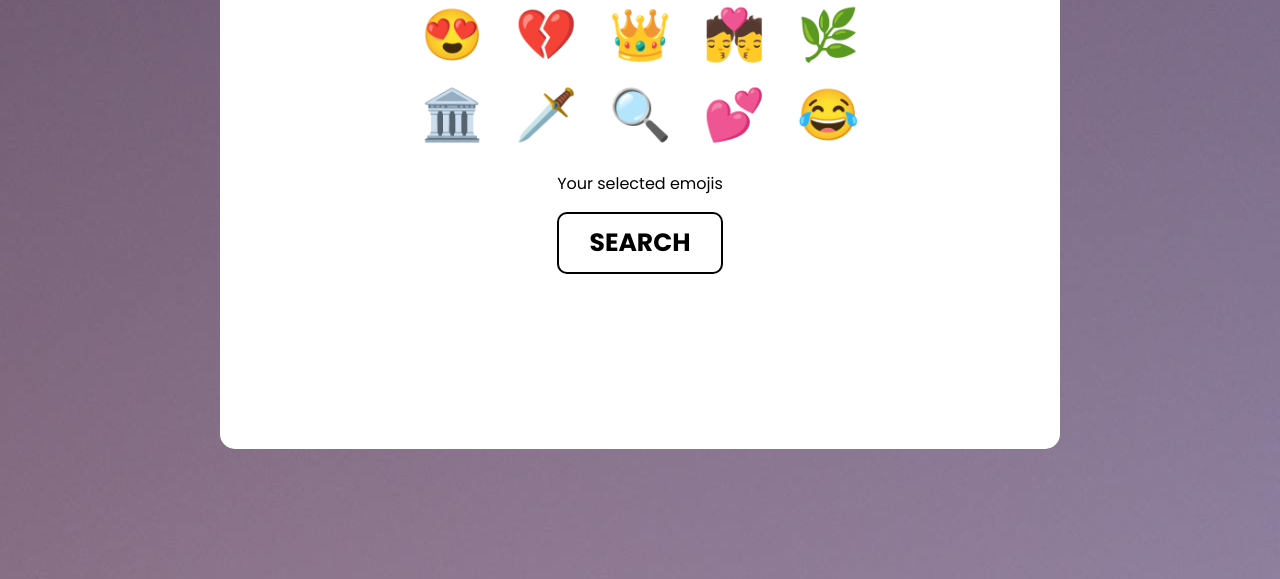
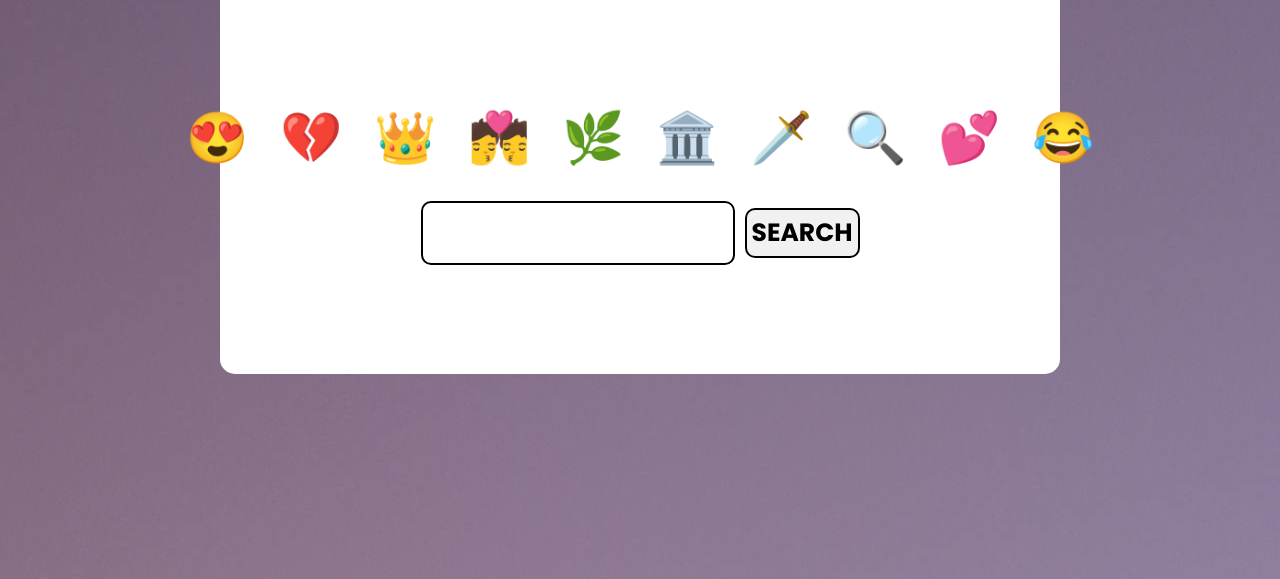
Before and after one commit to anacristinarodriguez/Emoji_Movies, a plain HTML site: page index.html in a window 1280 px wide. Shown: the part 221-800 px from the top of the page. Drawn offline with Linux system fonts and the light colour scheme.

Commit message:
add emojis to search bar

```diff
--- a/index.html
+++ b/index.html
@@ -12,7 +12,7 @@
     </head>
     <body background="src/pexels-alscre-2847648.jpg">
 
-        <h1>What do you want to watch?</h1>
+        <h1 class="title">What do you want to watch?</h1>
         <div class="box">
 
             <div class="emojis">
@@ -29,19 +29,47 @@
             </div>
 
             <div class="selected-emojis">
-                <p>Your selected emojis</p>
+                <div id="emoji-box" class="emoji-box"></div> <!-- Selected emojis will show here -->
                 <button id="search-btn" class="search-btn">SEARCH</button>
             </div>
 
+            <p id="limit-msg" class="limit-msg"></p>
 
 
         </div>
 
 
         <script>
-            document.getElementById('search-btn').addEventListener('click', function() {
-                window.location.href = "find.html";  // Redirect to find.html when clicked
+            //document.getElementById('search-btn').addEventListener('click', function() {
+            //    window.location.href = "find.html";  // Redirect to find.html when clicked
+            //});
+
+            const emojiBox = document.getElementById('emoji-box');
+            const limitMsg = document.getElementById('limit-msg');
+            const selectedEmojis=[];
+
+            document.querySelectorAll('.btn-emoji').forEach(emoji => {
+                emoji.addEventListener('click', function() {
+
+                    const emojiChar = this.innerHTML;
+
+                    if (selectedEmojis.includes(emojiChar)) {
+                        limitMsg.textContent = "You have already selected this emoji.";
+                        return;
+                    }
+
+                    if (selectedEmojis.length < 3) {
+                        selectedEmojis.push(this.innerHTML);
+                        const selectedEmoji = document.createElement('span');
+                        selectedEmoji.classList.add('selected-emoji');
+                        selectedEmoji.innerHTML = this.innerHTML;
+                        emojiBox.appendChild(selectedEmoji);
+                    } else {
+                        limitMsg.textContent = "You can only select up to 3 emojis.";
+                    }
+                });
             });
+
         </script>
         <script src="script.js"></script>
     </body>
--- a/src/styles.css
+++ b/src/styles.css
@@ -32,7 +32,7 @@ h1{
 
 .box {
   width: 800px;
-    height: 500px;
+  height: 350px;
   background-color: white;
   display: flex;
   justify-content: center;
@@ -46,36 +46,38 @@ h1{
   flex-direction: column;
 }
 
+.title{
+  display: inline-block;
+  margin-top:50px;
+}
 
-.search-btn{
+.search-btn {
+  height: 50px;
+  width: 115px;
+  font-size: 25px;
+  font-weight: bold;
   font-family: 'Poppins', sans-serif;
-    font-weight: bold;
-    margin-top: auto;
-    padding: 10px 20px;
-    margin-bottom: 50px;
-    font-size: 25px;
-    color: black;
-    background-color: white;
   border: 2px solid black;
   border-radius: 10px;
+  background-color: #f1f1f1;
   cursor: pointer;
-    transition: background-color 0.3s ease;
+  display: flex;
+  align-items: center;
+  justify-content: center;
 }
 
 .search-btn:hover{
-    background-color: gray;
+  background-color: rgb(191, 189, 189);
+  margin-bottom: 0px;
+  height: 50px;
 }
 
 .emojis {
-    display: grid;
-    grid-template-columns: repeat(5, 1fr); /* 4 columnas */
+  display: flex;
   gap: 20px;
-    max-width: 800px;
-    max-height: 300px;
-    margin-top: -40px;
   padding: 10px;
-    background-color: rgba(255, 255, 255, 0.85);
-    border-radius: 15px;
+  margin-top: 30px;
+  margin-bottom: 30px;
 }
 
   .emojis button {
@@ -93,6 +95,20 @@ h1{
   transform: scale(1.2);
   }
 
-  .selected-emojis{
-    display:grid
+  .selected-emojis {
+    display: flex;
+    align-items: center;
+    gap: 10px;
+    height: 50px;
   }
+
+.emoji-box {
+  height: 50px;
+  width: 300px;
+  border: 2px solid black;
+  border-radius: 10px;
+  padding: 5px;
+  display: flex;
+  align-items: center;
+  gap: 10px;
+}
```
Lines whose indentation alone changed are shown as unchanged.
